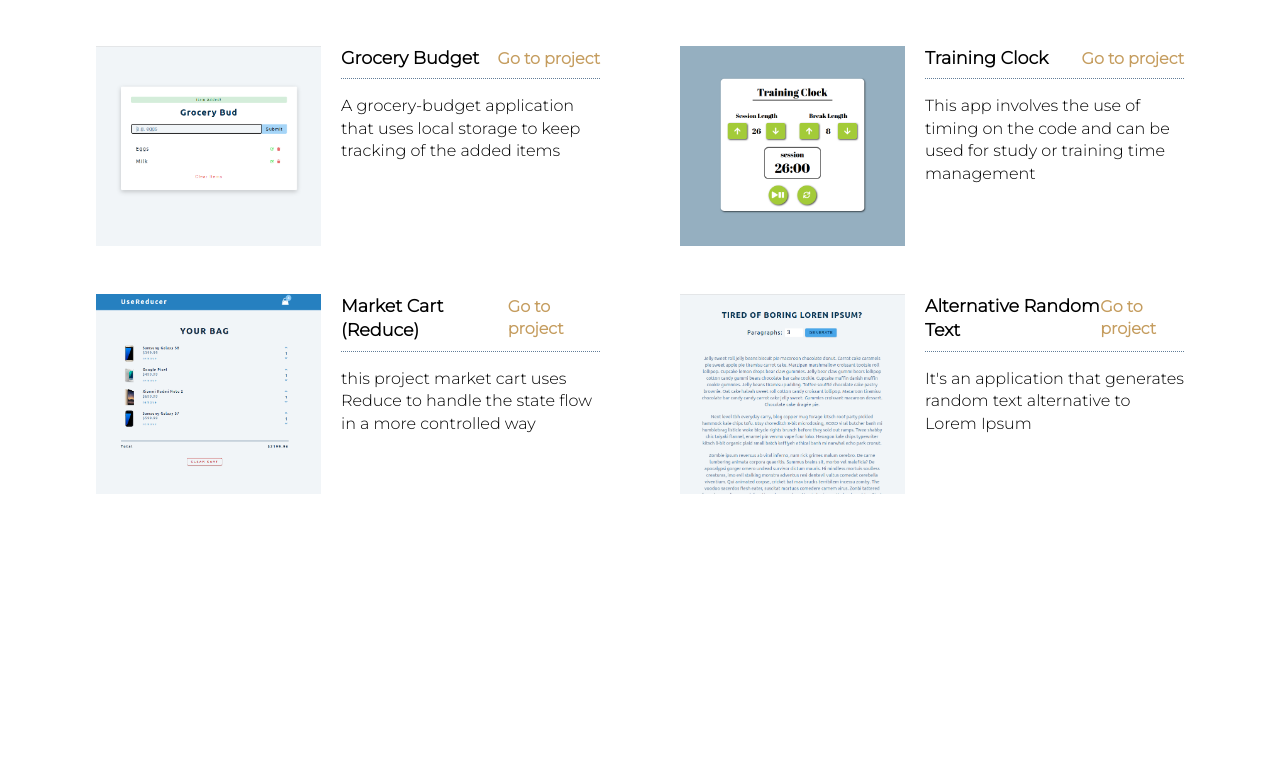
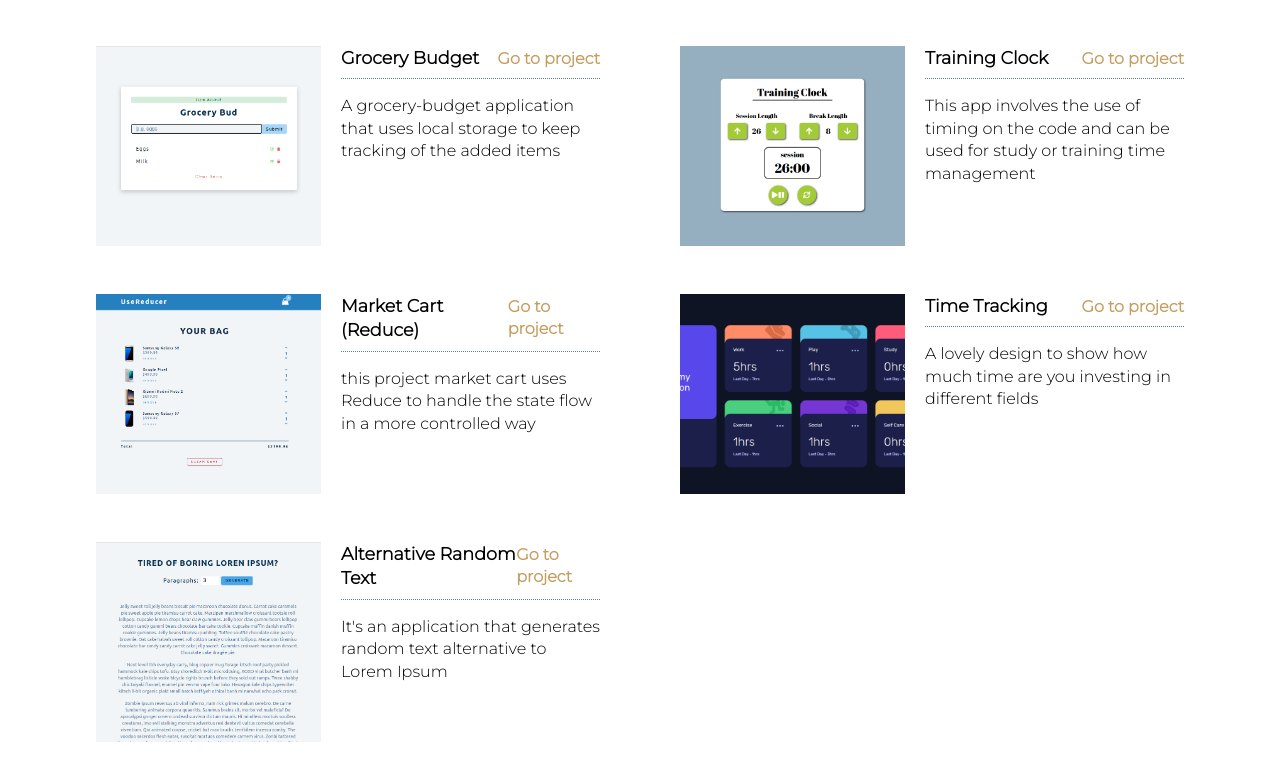
Before and after one commit to kncalderong/portfolio, a React (Create React App) app: page /projects in a window 1280 px wide. Shown: the part 1166-1946 px from the top of the page. Before the commit the page ends 1708 px from the top, so only its background shows below. Built offline with nearby package versions, Linux system fonts and the light colour scheme; a web font is replaced by a local one.

Commit message:
time-tracking project added

```diff
--- a/src/data/projects.js
+++ b/src/data/projects.js
@@ -80,6 +80,13 @@ const projects = [
   },
   {
     id: 12,
+    name: "Time Tracking",
+    img: "./projects_images/time-tracking.png",
+    info: "A lovely design to show how much time are you investing in different fields",
+    url: "https://kn-time-tracking-react.netlify.app/",
+  },
+  {
+    id: 13,
     name: "Alternative Random Text",
     img: "./projects_images/lorem.png",
     info: "It's an application that generates random text alternative to Lorem Ipsum",
```
Also changed, not shown: public/projects_images/time-tracking.png (added).
